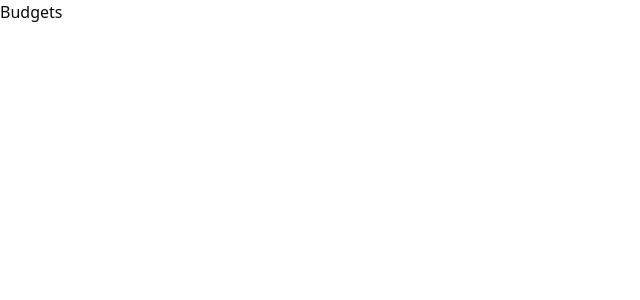
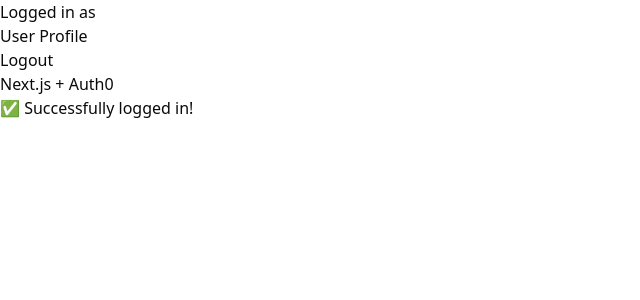
Before and after one commit to tylernpc/BudgitUrself, a Next.js app in the folder budgiturself/: page /app/budgets in a window 1280 px wide. Shown: the top 300 px of the page, without its empty margins (0-640 px from the left). Built offline with nearby package versions, Linux system fonts and the light colour scheme; no server answers.

Commit message:
Auth0 Fully implemented base wise

```diff
--- a/budgiturself/app/(app)/app/budgets/page.tsx
+++ b/budgiturself/app/(app)/app/budgets/page.tsx
@@ -1,7 +1,29 @@
-export default function BudgetsPage() {
-  return (
-    <main>
-      <h1>Budgets</h1>
-    </main>
-  );
+import {auth0} from "@/lib/auth/auth0";
+
+export default async function BudgetsPage() {
+    const session = await auth0.getSession();
+
+    return (
+        <div className="app-container">
+            <div className="main-card-wrapper">
+                <p>Logged in as {session?.user.email}</p>
+
+                {/* Display user info (name, email, etc.) */}
+                <h1>User Profile</h1>
+                <pre>{JSON.stringify(session?.user, null, 2)}</pre>
+
+                {/* Ends the session and redirects to Auth0 to log out */}
+                <a href="/auth/logout">Logout</a>
+                <h1 className="main-title">Next.js + Auth0</h1>
+
+                <div className="action-card">
+                    {(
+                        <div className="logged-in-section">
+                            <p className="logged-in-message">✅ Successfully logged in!</p>
+                        </div>
+                    )}
+                </div>
+            </div>
+        </div>
+    );
 }
```
